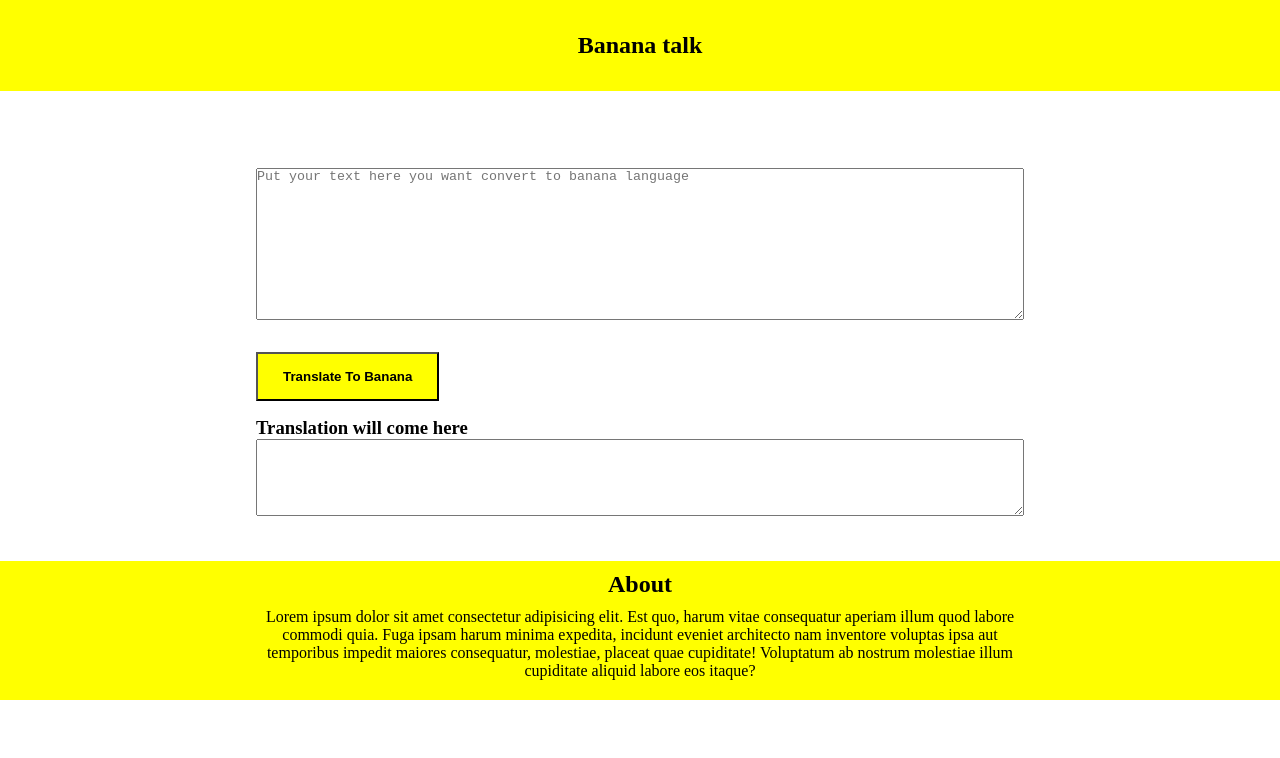
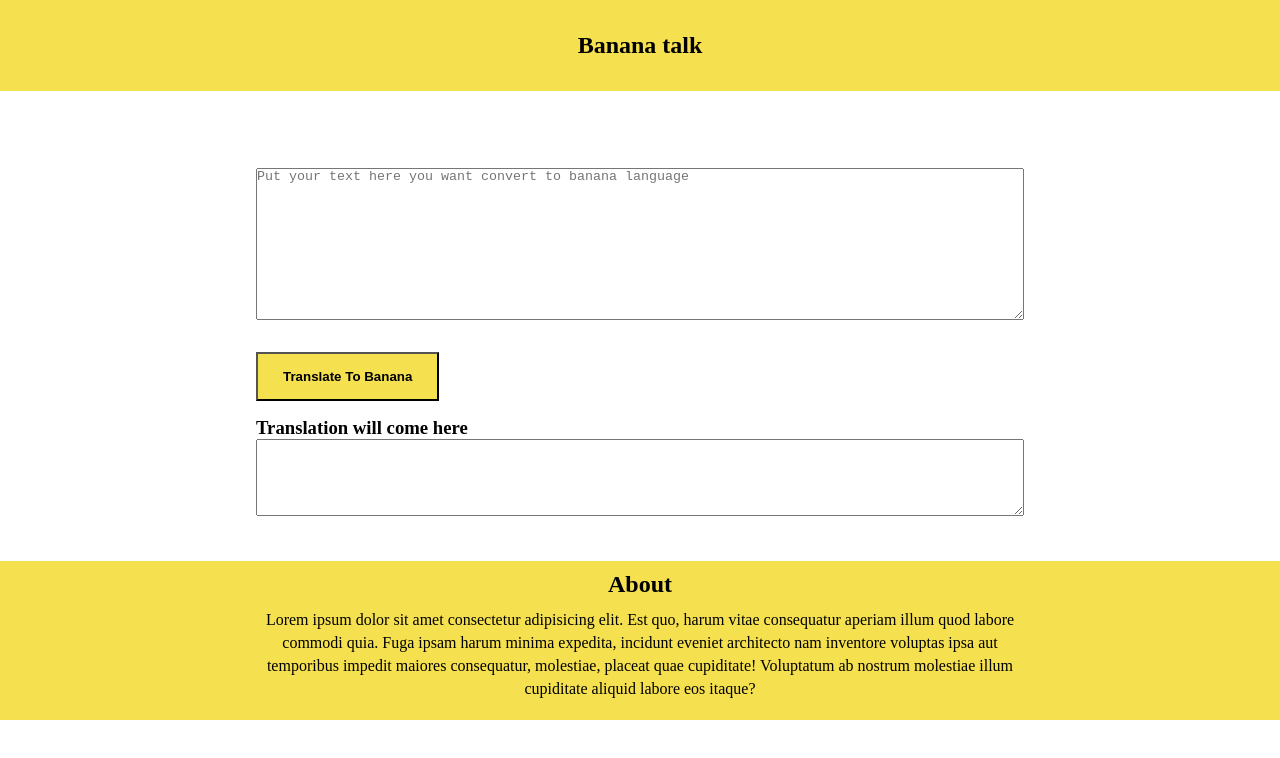
Before and after one commit to robinsihag1997/BananaApp, a plain HTML site: page index.html in a window 1280 px wide. Drawn offline with Linux system fonts and the light colour scheme.

Commit message:
some changes in css like color etc

```diff
--- a/style.css
+++ b/style.css
@@ -15,7 +15,7 @@ body{
     gap: 2.8rem;
 }
 header{
-    background-color: yellow;
+    background-color:#f5e050;
     text-align: center;
 
 }
@@ -34,14 +34,14 @@ textarea{
     margin: 2rem 0;
 }
 button{
-    background-color: yellow;
+    background-color: #f5e050;
     padding: 15px 25px;
     font-weight: bold;
     margin-bottom: 1rem;
 }
 footer{
     /* border: 1px solid red; */
-    background-color: yellow;
+    background-color: #f5e050;
     padding-bottom:20px ;
 }
 .container{
@@ -56,3 +56,6 @@ h2{
 .container-modify{
     text-align: left;
 }
+p{
+  line-height: 23px;
+}
```
